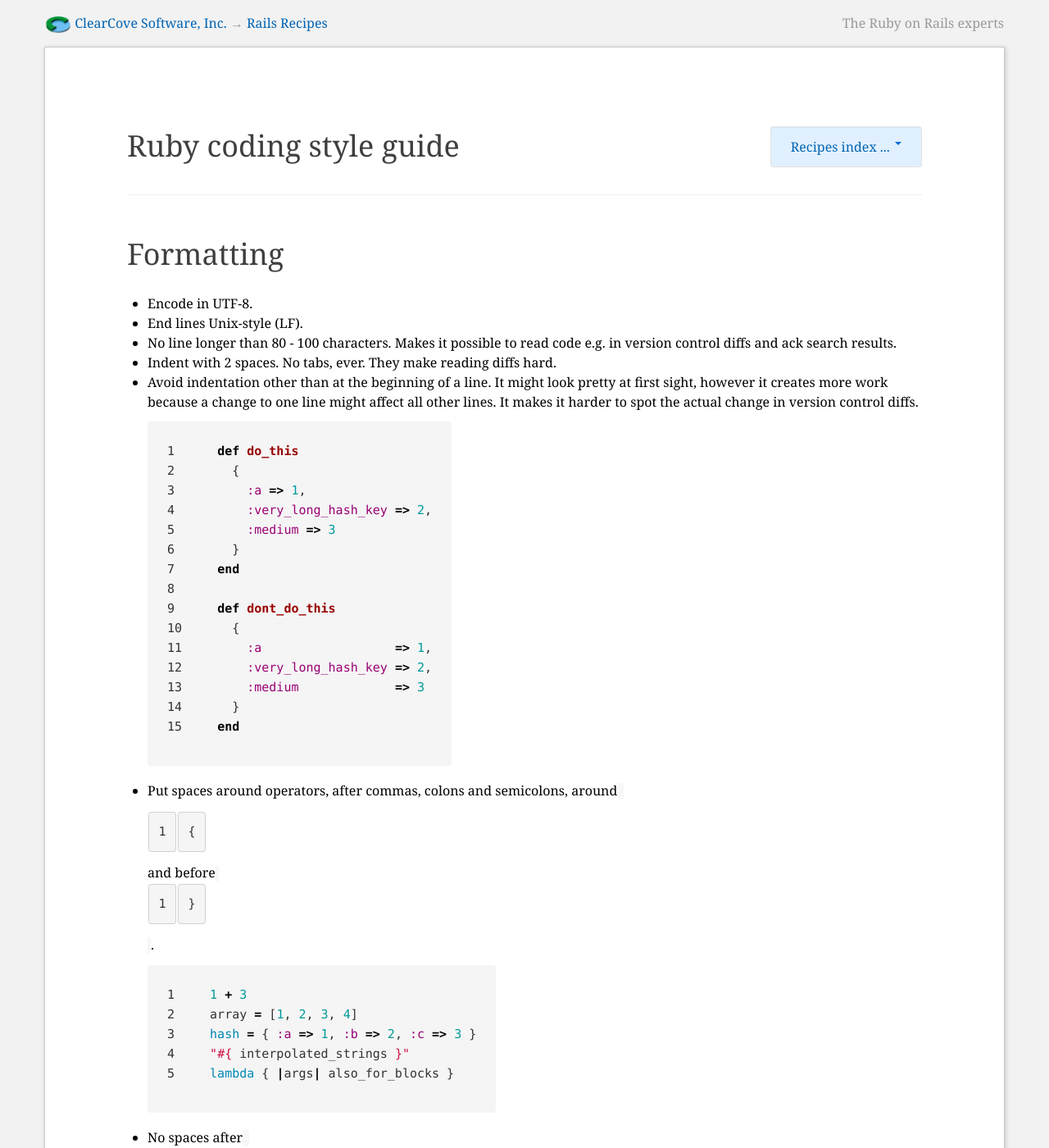
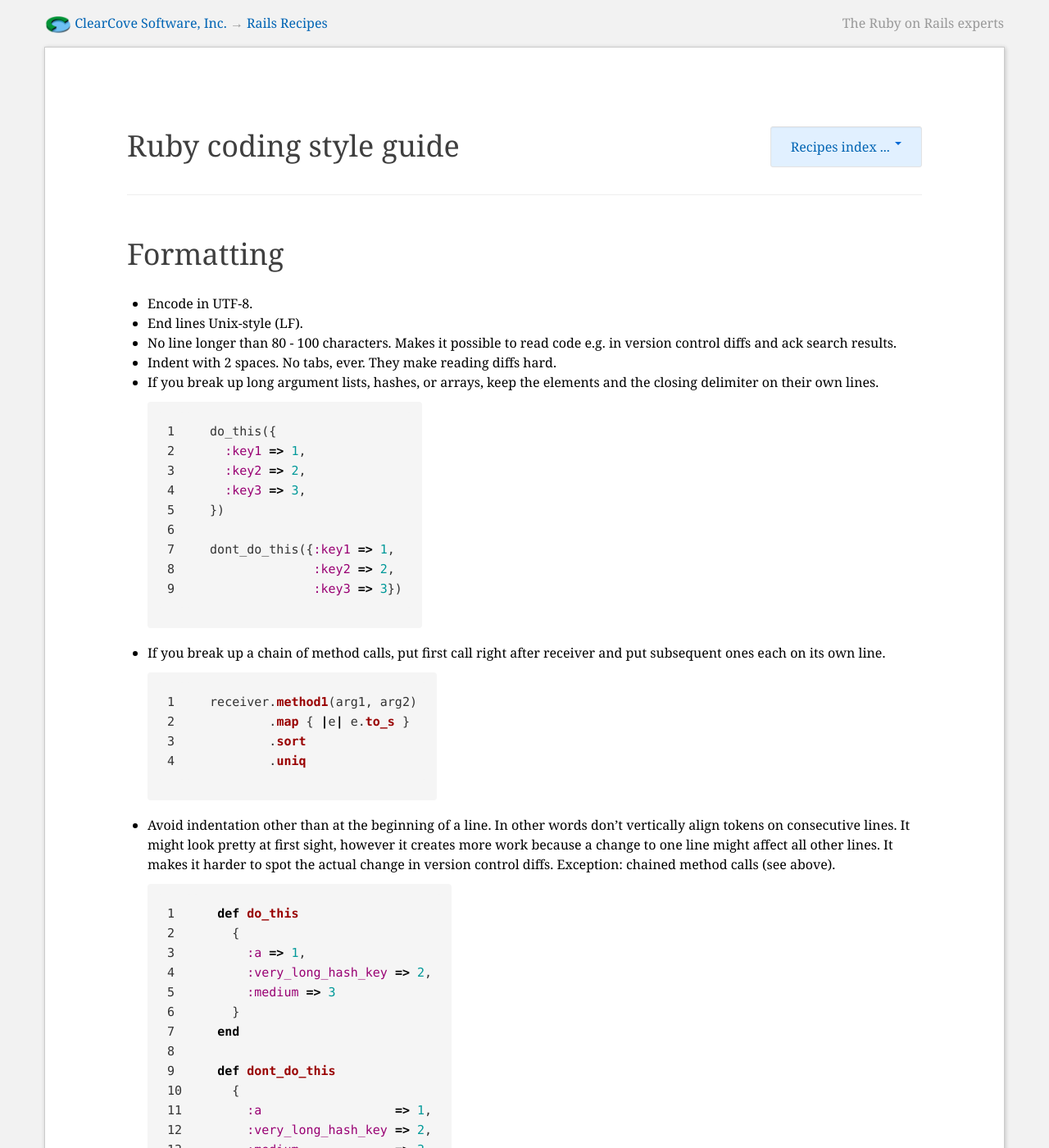
Before and after one commit to jhund/rails-recipes, a Jekyll site: the page built from pages/ruby_coding_style_guide.md, in a window 1280 px wide and 1400 px high. Shown: the whole window at 82% size. Built offline with Jekyll 4.4.1, drawn with Linux system fonts in a browser that asks for light colours; Markdown is read by kramdown in place of the engine named in the settings; some of the changed text lies outside the part shown.

Commit message:
Updated Readme and styleguide.

````diff
--- a/pages/ruby_coding_style_guide.md
+++ b/pages/ruby_coding_style_guide.md
@@ -16,10 +16,36 @@ Formatting
 * No line longer than 80 - 100 characters. Makes it possible to read code e.g. in
   version control diffs and ack search results.
 * Indent with 2 spaces. No tabs, ever. They make reading diffs hard.
-* Avoid indentation other than at the beginning of a line. It might look pretty
+* If you break up long argument lists, hashes, or arrays, keep the elements
+  and the closing delimiter on their own lines.
+
+    ```ruby
+    do_this({
+      :key1 => 1,
+      :key2 => 2,
+      :key3 => 3,
+    })
+
+    dont_do_this({:key1 => 1,
+                  :key2 => 2,
+                  :key3 => 3})
+    ```
+
+* If you break up a chain of method calls, put first call right after receiver
+  and put subsequent ones each on its own line.
+
+    ```ruby
+    receiver.method1(arg1, arg2)
+            .map { |e| e.to_s }
+            .sort
+            .uniq
+    ```
+
+* Avoid indentation other than at the beginning of a line. In other words
+  don't vertically align tokens on consecutive lines. It might look pretty
   at first sight, however it creates more work because a change to one line might
   affect all other lines. It makes it harder to spot the actual change in
-  version control diffs.
+  version control diffs. Exception: chained method calls (see above).
 
     ```ruby
     def do_this
@@ -77,8 +103,10 @@ Formatting
 
 * Use YARD and its conventions for API documentation.  Don't put an empty line between
   the comment block and the def. [YARD info](http://yardoc.org/).
-* Use empty lines to break up a long method into logical paragraphs.
-* No trailing whitespace.
+* Use empty lines to break up a long method into logical paragraphs. Corollary:
+  Avoid long methods.
+* Use newlines around multi-line blocks (`case`, `if`, `do`, `while`, etc.).
+* No trailing whitespace at line endings.
 
 
 Syntax
@@ -122,13 +150,24 @@ Syntax
     end
     ```
 
-* when comparing two values, put the constant first. This will raise an error
+* When comparing two values, put the constant first. This will raise an error
   if you use `=` where you should have used `==`: `if "start" == state`.
 * Use `||=` freely.
 * Use `w%[...]` notation for arrays that contain single word strings:
   `%w[project todo collaborator].each { |e| puts e }`.
 * Use `\A and \z` to set boundaries on regular expressions, don't use `^ and $`.
-  Az match to the beginning/end of the string. ^$ match to the beginning/end of a line.
+  `\A` and `\z` match to the beginning/end of the string. `^` and `$` match to
+  the beginning/end of a line.
+* Append a comma after the last array entry or hash key. Ruby can parse this
+  syntax, and it helps you avoid syntax errors when you resort the elements:
+
+    ```ruby
+    a = [
+      :item1,
+      :item2,
+      :item3,
+    ]
+    ```
 
 Naming
 ------
@@ -153,14 +192,17 @@ Naming
 * When defining binary operators, name the argument "other": `def +(other)`.
 * Prefer `map` over collect, `find` over `detect`, `find_all` over `select`.
 * Use the following format for boolean getters: `has_permission?`, `is_yellow?`
-* start expensive method names with "compute_"
+* Start expensive method names with "compute_", memoize result in a wrapping
+  method where appropriate.
+* When iterating over an enumerable in a multi-line block, name the block param
+  the singular of the collection.
 
 Comments
 --------
 
 * Comments longer than a word are capitalized and use punctuation.
-* Avoid superfluous comments.
-
+* Avoid superfluous comments that don't add any information to what the code
+  already provides.
 
 General
 -------
@@ -192,12 +227,19 @@ Ruby idiosyncrasies
 The rest
 --------
 
-* Avoid hashes-as-optional-parameters. Does the method do too much?
 * Avoid long methods.
 * Avoid long parameter lists.
-* Avoid message chaining (task.project.user), use delegate/demeter instead (task.user)
-* Use `def self.method` to define singleton/class methods.
+* Avoid message chaining (`task.project.user`), use #delegate instead (`task.user`)
+* Use `def self.method` to define singleton/class methods. It communicates much more clearly what’s a class method. Unless you need to mark a class method as private or protected. Then you have to use the `class << self` (singleton_class) form.
 * Avoid `alias` when `alias_method` will do.
-* Write for Ruby 1.9. It's time leave 1.8 behind.
+* Write for Ruby 2.0. It's time leave 1.8 and 1.9 behind.
+* Don't optimize prematurely. Optimize when you have no other choice.
+* Don't over-engineer (unnecessary abstractions)
+* Don't under-engineer (copy and paste code)
 * Avoid needless metaprogramming. Prefer explicity over magic. Your future self
   and other readers of your code with thank you for it.
+* Be consistent.
+* Don't generalize prematurely. Build 2 specific solutions before you build a
+  general solution.
+* Design breadth first. Don't jump on the first implementation idea that pops up in your mind.
+  Make an effort to come up with 2 alternative approaches. This doesn't have to take long.
````
Also changed, not shown: other parts of pages/ruby_coding_style_guide.md (+1 -8 lines), README.md.
